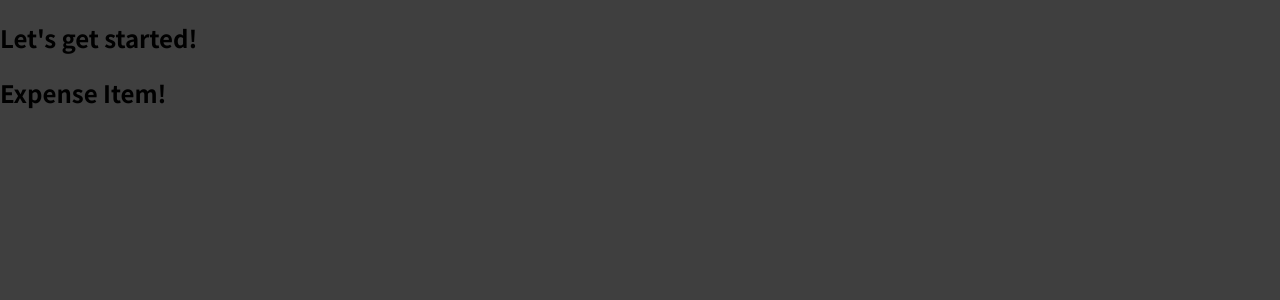
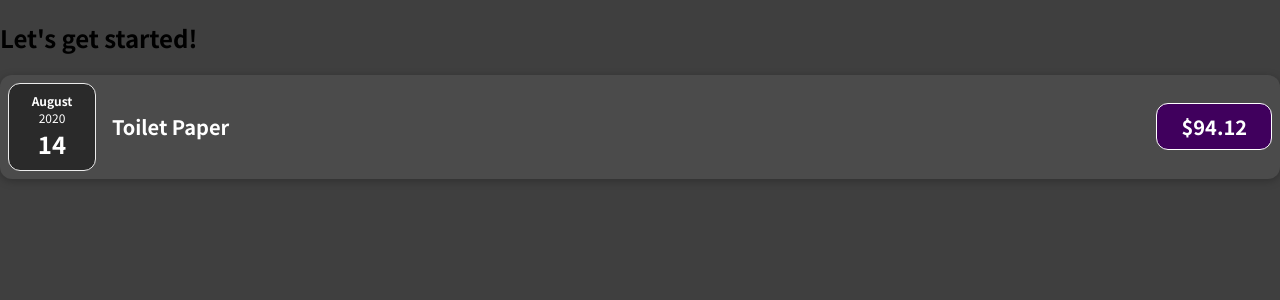
Before and after one commit to k-e-r/React, a JavaScript app in the folder react-complete-guide/: page / in a window 1280 px wide. Shown: the top 300 px of the page. Built offline with nearby package versions, Linux system fonts and the light colour scheme.

Commit message:
add/divide ExpenseDate

```diff
--- a/react-complete-guide/src/App.js
+++ b/react-complete-guide/src/App.js
@@ -1,10 +1,23 @@
 import ExpenseItem from './components/ExpenseItem';
 
 function App() {
+  const expenses = [
+    {
+      id: 'e1',
+      title: 'Toilet Paper',
+      amount: 94.12,
+      date: new Date(2020, 7, 14),
+    },
+  ];
+
   return (
     <div>
       <h2>Let's get started!</h2>
-      <ExpenseItem></ExpenseItem>
+      <ExpenseItem
+        title={expenses[0].title}
+        amount={expenses[0].amount}
+        date={expenses[0].date}
+      />
     </div>
   );
 }
--- /dev/null
+++ b/react-complete-guide/src/components/ExpenseDate.css
@@ -0,0 +1,26 @@
+.expense-date {
+  display: flex;
+  flex-direction: column;
+  width: 5.5rem;
+  height: 5.5rem;
+  border: 1px solid #ececec;
+  background-color: #2a2a2a;
+  color: white;
+  border-radius: 12px;
+  align-items: center;
+  justify-content: center;
+}
+
+.expense-date__month {
+  font-size: 0.75rem;
+  font-weight: bold;
+}
+
+.expense-date__year {
+  font-size: 0.75rem;
+}
+
+.expense-date__day {
+  font-size: 1.5rem;
+  font-weight: bold;
+}
--- /dev/null
+++ b/react-complete-guide/src/components/ExpenseDate.js
@@ -0,0 +1,17 @@
+import './ExpenseDate.css';
+
+function ExpenseDate(props) {
+  const month = props.date.toLocaleString('en-US', { month: 'long' });
+  const day = props.date.toLocaleString('en-US', { day: '2-digit' });
+  const year = props.date.getFullYear();
+
+  return (
+    <div className='expense-date'>
+      <div className='expense-date__month'>{month}</div>
+      <div className='expense-date__year'>{year}</div>
+      <div className='expense-date__day'>{day}</div>
+    </div>
+  );
+}
+
+export default ExpenseDate;
--- /dev/null
+++ b/react-complete-guide/src/components/ExpenseItem.css
@@ -0,0 +1,56 @@
+.expense-item {
+  display: flex;
+  justify-content: space-between;
+  align-items: center;
+  box-shadow: 0 2px 8px rgba(0, 0, 0, 0.25);
+  padding: 0.5rem;
+  margin: 1rem 0;
+  border-radius: 12px;
+  background-color: #4b4b4b;
+}
+
+.expense-item__description {
+  display: flex;
+  flex-direction: column;
+  gap: 1rem;
+  align-items: flex-end;
+  flex-flow: column-reverse;
+  justify-content: flex-start;
+  flex: 1;
+}
+
+.expense-item h2 {
+  color: #3a3a3a;
+  font-size: 1rem;
+  flex: 1;
+  margin: 0 1rem;
+  color: white;
+}
+
+.expense-item__price {
+  font-size: 1rem;
+  font-weight: bold;
+  color: white;
+  background-color: #40005d;
+  border: 1px solid white;
+  padding: 0.5rem;
+  border-radius: 12px;
+}
+
+@media (min-width: 580px) {
+  .expense-item__description {
+    flex-direction: row;
+    align-items: center;
+    justify-content: flex-start;
+    flex: 1;
+  }
+
+  .expense-item__description h2 {
+    font-size: 1.25rem;
+  }
+
+  .expense-item__price {
+    font-size: 1.25rem;
+    padding: 0.5rem 1.5rem;
+  }
+}
--- a/react-complete-guide/src/components/ExpenseItem.js
+++ b/react-complete-guide/src/components/ExpenseItem.js
@@ -1,5 +1,16 @@
-function ExpenseItem() {
-  return <h2>Expense Item!</h2>;
+import ExpenseDate from './ExpenseDate';
+import './ExpenseItem.css';
+
+function ExpenseItem(props) {
+  return (
+    <div className='expense-item'>
+      <ExpenseDate date={props.date} />
+      <div className='expense-item__description'>
+        <h2>{props.title}</h2>
+        <div className='expense-item__price'>${props.amount}</div>
+      </div>
+    </div>
+  );
 }
 
 export default ExpenseItem;
```
